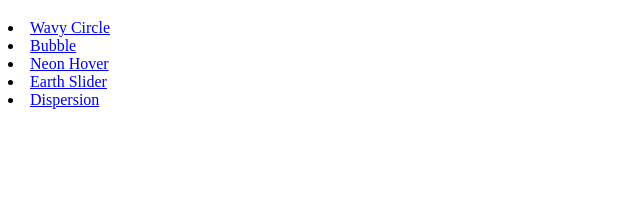
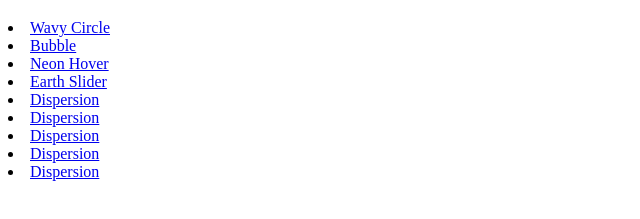
Before and after one commit to iamkrvikash/css-animations, a plain HTML site: page index.html in a window 1280 px wide. Shown: the part 61-280 px from the top of the page, without its empty margins (0-640 px from the left). Drawn offline with Linux system fonts and the light colour scheme.

Commit message:
Update index.html

```diff
--- a/index.html
+++ b/index.html
@@ -12,6 +12,10 @@
 	<li> <a href="./3_neon_hover/index.html"> Neon Hover </li>
 	<li> <a href="./4_earth_slider/index.html"> Earth Slider </li>
 	<li> <a href="./5_dispersion/index.html"> Dispersion </li>
+	<li> <a href="./6_Morphing_Cube/index.html"> Dispersion </li>
+	<li> <a href="./7_Dragon_Loading/index.html"> Dispersion </li>
+	<li> <a href="./8_Solar_System/index.html"> Dispersion </li>
+	<li> <a href="./9_Bird_Animation/index.html"> Dispersion </li>
 
 </body>
 </html>
```
